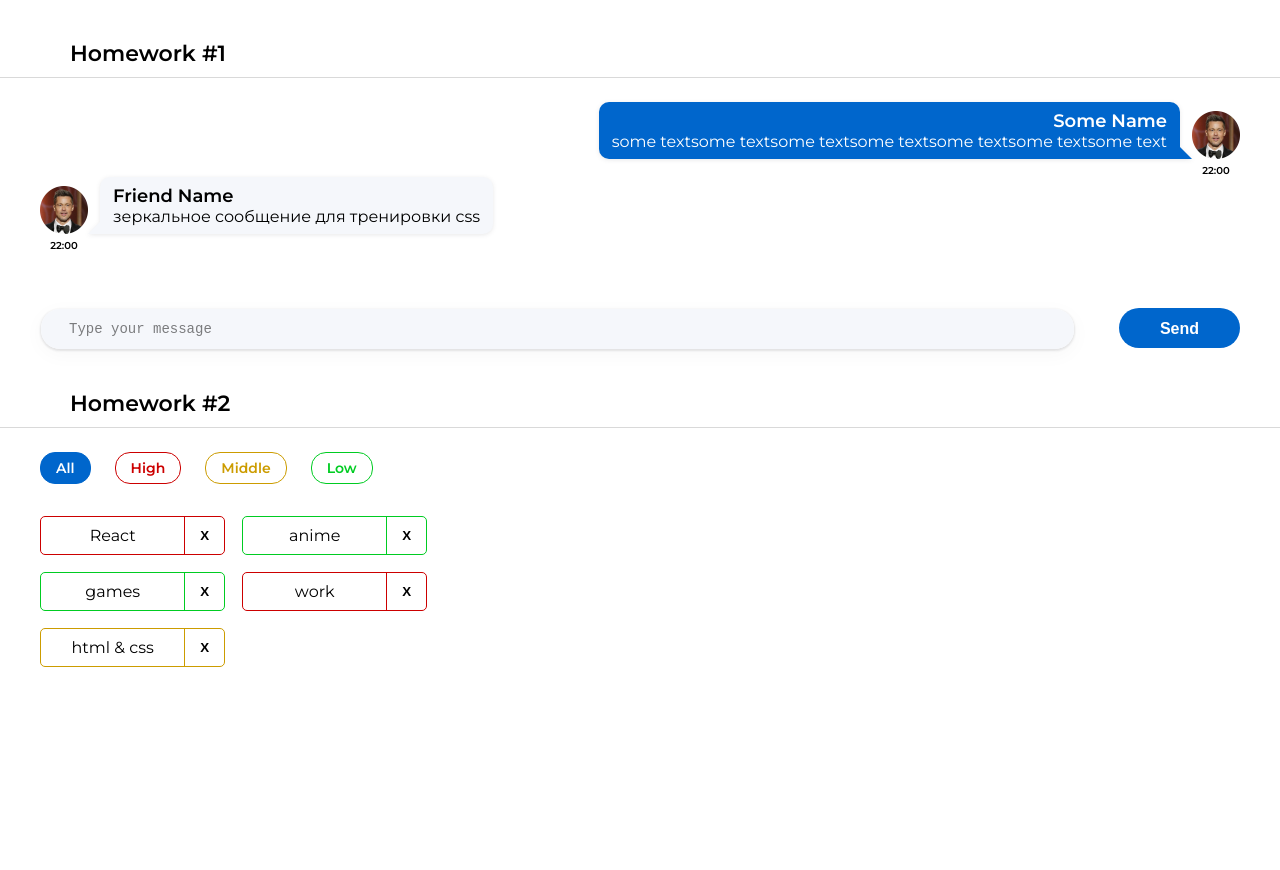
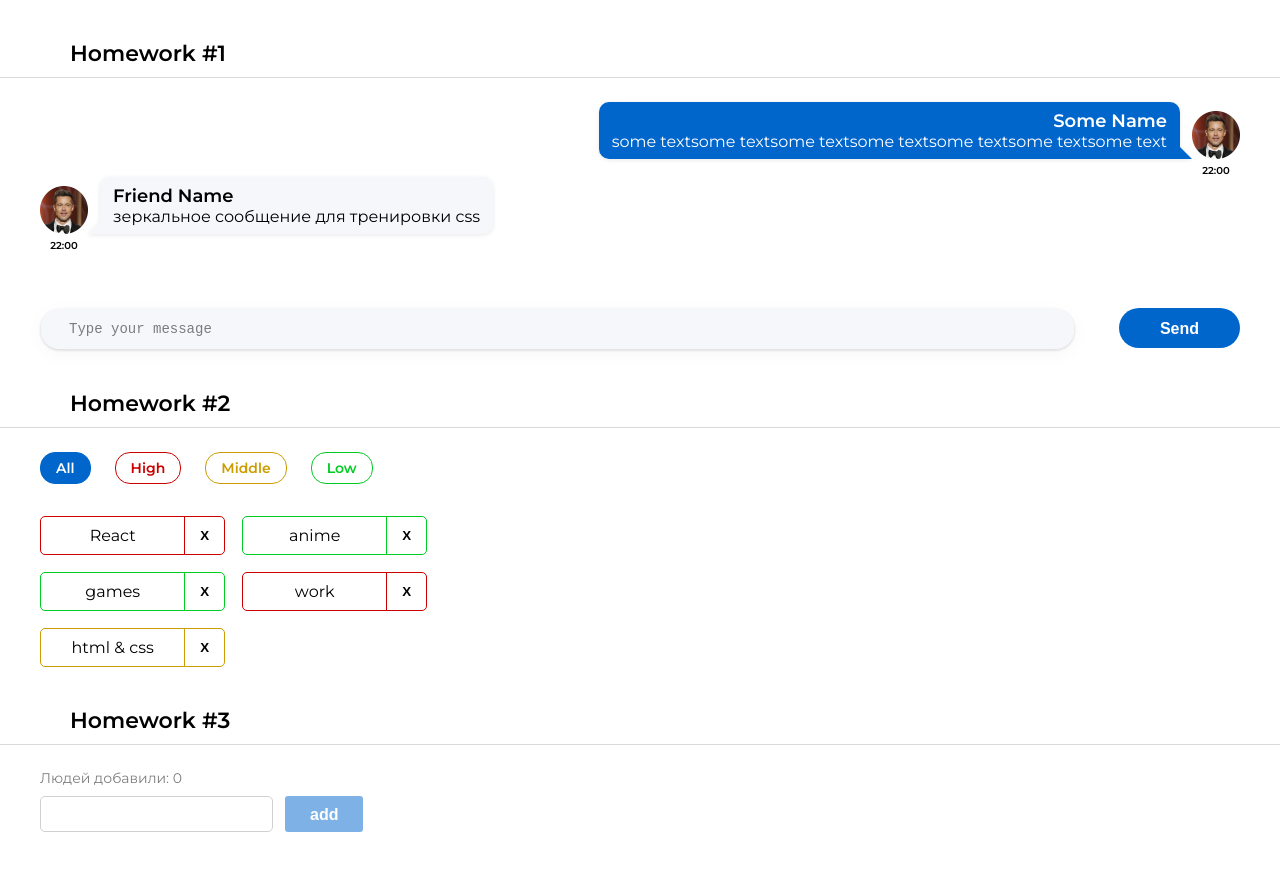
Before and after one commit to EvilNine/homework, a React (Create React App) app: page / in a window 1280 px wide. Shown: the top 870 px of the page. Before the commit the page ends 800 px from the top, so only its background shows below. Built offline with nearby package versions, Linux system fonts and the light colour scheme.

Commit message:
homework 3

```diff
--- a/src/s1-main/App.module.css
+++ b/src/s1-main/App.module.css
@@ -1,15 +1,17 @@
-@import url("https://fonts.googleapis.com/css2?family=Montserrat:wght@400;600&display=swap");
+@import url("https://fonts.googleapis.com/css2?family=Montserrat:wght@400;500;600&display=swap");
 :root {
     --dark:     #000000;
     --white:    #ffffff;
     --light:    #F5F7FB;
     --gray:     #D9D9D9;
     --blue:     #0066CC;
+    --danger:   #CC0000;
 
     --message-px: .813rem;
     --message-py: .5rem;
 
-
+    --input-border-color: #D1D1D1;
+    --input-border-error-color: #CC0000;
 }
 .App {
     --header_height: 60px;
--- a/src/s1-main/App.tsx
+++ b/src/s1-main/App.tsx
@@ -2,6 +2,7 @@ import React from 'react'
 import s from './App.module.css'
 import HW1 from '../s2-homeworks/hw01/HW1'
 import HW2 from "../s2-homeworks/hw02/HW2";
+import HW3 from "../s2-homeworks/hw03/HW3";
 
 function App() {
     return (
@@ -9,7 +10,7 @@ function App() {
             <HW1/>
             {/*раскомментировать по ходу выполнения*/}
             <HW2/>
-            {/*<HW3/>*/}
+            <HW3/>
             {/*<HW4/>*/}
 
             {/*при выполнении дз 5 и более - закомментировать здесь дз 1-4, так как они есть внутри дз 5*/}
--- a/src/s2-homeworks/hw03/Greeting.module.css
+++ b/src/s2-homeworks/hw03/Greeting.module.css
@@ -1,35 +1,91 @@
 .greetingForm {
+    padding-bottom: 2.25rem;
 }
 
 .inputAndButtonContainer {
+    display: flex;
+    align-items: start;
 }
 
 .error {
+    color: var(--danger);
+    font-size: .875rem;
+    margin-top: .5rem;
 }
 
 .input {
+    background-clip: padding-box;
+    background-color: var(--white);
+    border: 1px solid var(--input-border-color);
+    border-radius: 5px;
+    height: 2.25rem;
+    color: var(--dark);
+    display: block;
+    font-size: 1rem;
+    font-weight: 400;
+    line-height: 1.25;
+    padding: .5rem .75rem;
+    resize: none;
+    transition: color .4s cubic-bezier(.445,.05,.55,.95), background-color .4s cubic-bezier(.445,.05,.55,.95), border-color .4s cubic-bezier(.445,.05,.55,.95), box-shadow .4s cubic-bezier(.445,.05,.55,.95), outline-color .4s cubic-bezier(.445,.05,.55,.95);
+    width: 100%;
+
 }
 
 .input:focus {
+    border-color: var(--blue);
+    outline: none;
 }
 
 .errorInput {
+    border-color: var(--input-border-error-color);
 }
 
 .button {
+    background-color: var(--blue);
+    border: 1px solid transparent;
+    color: var(--white);
+    border-radius: 3px;
+    display: inline-block;
+    font-size: 1rem;
+    font-weight: 600;
+    height: 2.25rem;
+    line-height: 1.25;
+    padding: 0.5rem 1.5rem;
+    text-align: center;
+    transition: color .4s cubic-bezier(.445,.05,.55,.95),
+                outline .4s cubic-bezier(.445,.05,.55,.95),
+                background-color .4s cubic-bezier(.445,.05,.55,.95),
+                border-color .4s cubic-bezier(.445,.05,.55,.95),
+                box-shadow .4s cubic-bezier(.445,.05,.55,.95);
+    -webkit-user-select: none;
+    user-select: none;
+    vertical-align: middle;
+    white-space: nowrap;
+    margin-left: .75rem;
+    cursor: pointer;
+    outline-offset: 0;
 }
 
 .button:focus {
+    outline: 1px solid var(--blue);
+    outline-offset: 2px;
 }
 
 .button:active {
 }
 
 .button:disabled {
+    opacity: .5;
 }
 
 .text {
+    opacity: .5;
+    font-size: 14px;
+    margin-bottom: 9px;
 }
 
 .greeting {
+    font-size: .875rem;
+    margin-top: .5rem;
+    font-weight: 500;
 }
--- a/src/s2-homeworks/hw03/Greeting.tsx
+++ b/src/s2-homeworks/hw03/Greeting.tsx
@@ -2,14 +2,14 @@ import React, {ChangeEvent, KeyboardEvent} from 'react'
 import s from './Greeting.module.css'
 
 type GreetingPropsType = {
-    name: any // need to fix any
-    setNameCallback: any // need to fix any
-    addUser: any // need to fix any
-    onBlur: any // need to fix any
-    onEnter: any // need to fix any
-    error: any // need to fix any
-    totalUsers: any // need to fix any
-    lastUserName?: any // need to fix any
+    name: string // need to fix any
+    setNameCallback: (e: ChangeEvent<HTMLInputElement>) => void // need to fix any
+    addUser: () => void // need to fix any
+    onBlur: () => void // need to fix any
+    onEnter: (e: KeyboardEvent<HTMLInputElement>) => void // need to fix any
+    error: string // need to fix any
+    totalUsers: number // need to fix any
+    lastUserName?: string // need to fix any
 }
 
 // презентационная компонента (для верстальщика)
@@ -25,7 +25,8 @@ const Greeting: React.FC<GreetingPropsType> = (
         lastUserName,
     } // деструктуризация пропсов
 ) => {
-    const inputClass = s.errorInput // need to fix with (?:)
+    console.log(s.input)
+    const inputClass = `${s.input} ${error ? s.errorInput : ''}`  // need to fix with (?:)
 
     return (
         <div id={'hw3-form'} className={s.greetingForm}>
@@ -44,19 +45,15 @@ const Greeting: React.FC<GreetingPropsType> = (
                         onChange={setNameCallback}
                         className={inputClass}
                         onKeyDown={onEnter}
-                        onBlur={onBlur}
-                    />
-                    <div id={'hw3-error'} className={s.error}>
-                        {error}
-                    </div>
+                        onBlur={onBlur} />
+                    <div id={'hw3-error'} className={s.error}>{error}</div>
                 </div>
 
                 <button
                     id={'hw3-button'}
                     onClick={addUser}
                     className={s.button}
-                    disabled={!name.trim()}
-                >
+                    disabled={!name.trim()}>
                     add
                 </button>
             </div>
--- a/src/s2-homeworks/hw03/GreetingContainer.tsx
+++ b/src/s2-homeworks/hw03/GreetingContainer.tsx
@@ -2,19 +2,33 @@ import React, { ChangeEvent, KeyboardEvent, useState } from 'react'
 import Greeting from './Greeting'
 import { UserType } from './HW3'
 
+
 type GreetingContainerPropsType = {
-    users: any // need to fix any
-    addUserCallback: any // need to fix any
+    users: Array<UserType> // need to fix any
+    addUserCallback: (name: string) => void // need to fix any
 }
 
-export const pureAddUser = (name: any, setError: any, setName: any, addUserCallback: any) => {
+export const pureAddUser = (name: string, setError: Function, setName: Function, addUserCallback: (name: string) => void) => {
     // если имя пустое - показать ошибку, иначе - добавить юзера и очистить инпут
+    const trimName = name.trim()
+    if( trimName ) {
+        addUserCallback(trimName)
+        setName('')
+        setError('')
+    } else {
+        setError('Ошибка! Введите имя!')
+    }
+
 }
 
-export const pureOnBlur = (name: any, setError: any) => { // если имя пустое - показать ошибку
+export const pureOnBlur = (name: string, setError: Function) => {
+    // если имя пустое - показать ошибку
+    name.trim() === '' ? setError('Ошибка! Введите имя!') : setError('')
 }
 
-export const pureOnEnter = (e: any, addUser: any) => { // если нажата кнопка Enter - добавить
+export const pureOnEnter = (e: KeyboardEvent<HTMLInputElement>, addUser: Function) => {
+    // если нажата кнопка Enter - добавить
+    e.key === "Enter" && addUser()
 }
 
 // более простой и понятный для новичков
@@ -25,13 +39,13 @@ const GreetingContainer: React.FC<GreetingContainerPropsType> = ({
     users,
     addUserCallback,
 }) => {
+
     // деструктуризация пропсов
-    const [name, setName] = useState<any>('') // need to fix any
-    const [error, setError] = useState<any>('') // need to fix any
+    const [name, setName] = useState<string>('') // need to fix any
+    const [error, setError] = useState<string>('') // need to fix any
 
-    const setNameCallback = (e: any) => { // need to fix any
-        setName('some name') // need to fix
-
+    const setNameCallback = (e: ChangeEvent<HTMLInputElement>) => { // need to fix any
+        setName(e.currentTarget.value) // need to fix
         error && setError('')
     }
     const addUser = () => {
@@ -42,12 +56,12 @@ const GreetingContainer: React.FC<GreetingContainerPropsType> = ({
         pureOnBlur(name, setError)
     }
 
-    const onEnter = (e: any) => {
+    const onEnter = (e: KeyboardEvent<HTMLInputElement>) => {
         pureOnEnter(e, addUser)
     }
 
-    const totalUsers = 0 // need to fix
-    const lastUserName = 'some name' // need to fix
+    const totalUsers = users.length // need to fix
+    const lastUserName = users.length > 0 ? users.slice(-1)[0].name : '' // need to fix
 
     return (
         <Greeting
--- a/src/s2-homeworks/hw03/HW3.tsx
+++ b/src/s2-homeworks/hw03/HW3.tsx
@@ -19,26 +19,28 @@ import GreetingContainer from './GreetingContainer'
 
 // types
 export type UserType = {
-    _id: any // need to fix any
-    name: any // need to fix any
+    _id: string // need to fix any
+    name: string // need to fix any
 }
 
-export const pureAddUserCallback = (name: any, setUsers: any, users: any) => { // need to fix any
+export const pureAddUserCallback = (name: string, setUsers: Function, users: Array<UserType>) => { // need to fix any
     const user = { // need to fix
+        _id: v1(),
+        name: name
     }
     setUsers([...users, user])
 }
 
 const HW3 = () => {
-    const [users, setUsers] = useState<any>([]) // need to fix any
+    const [users, setUsers] = useState<Array<UserType>>([]) // need to fix any
 
-    const addUserCallback = (name: any) => { // need to fix any
+    const addUserCallback = (name: string) => { // need to fix any
         pureAddUserCallback(name, setUsers, users)
     }
 
     return (
         <div id={'hw3'}>
-            <div className={s2.hwTitle}>Homework #3</div>
+            <div className={s2.hwTitle}><p className={s2.container}>Homework #3</p></div>
             {/*для автоматической проверки дз (не менять)*/}
 
             <div className={s2.hw}>
```
